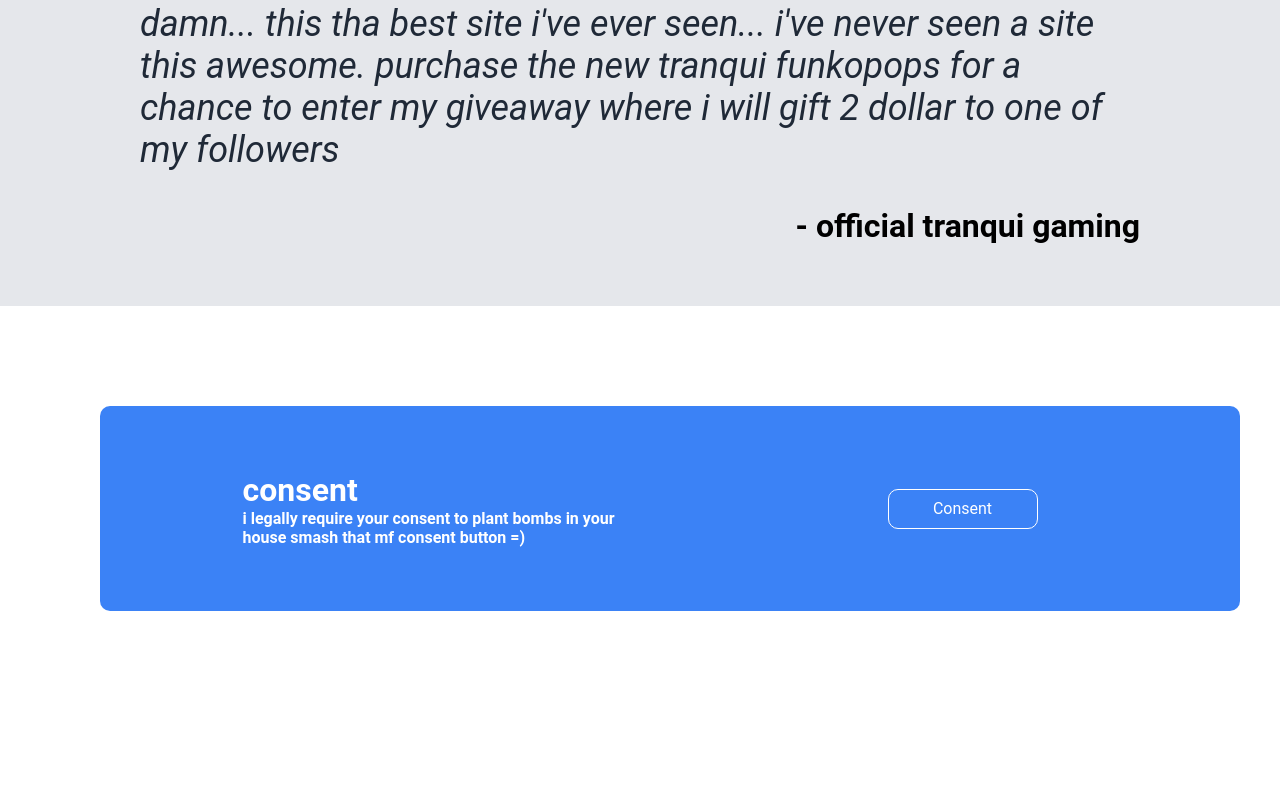
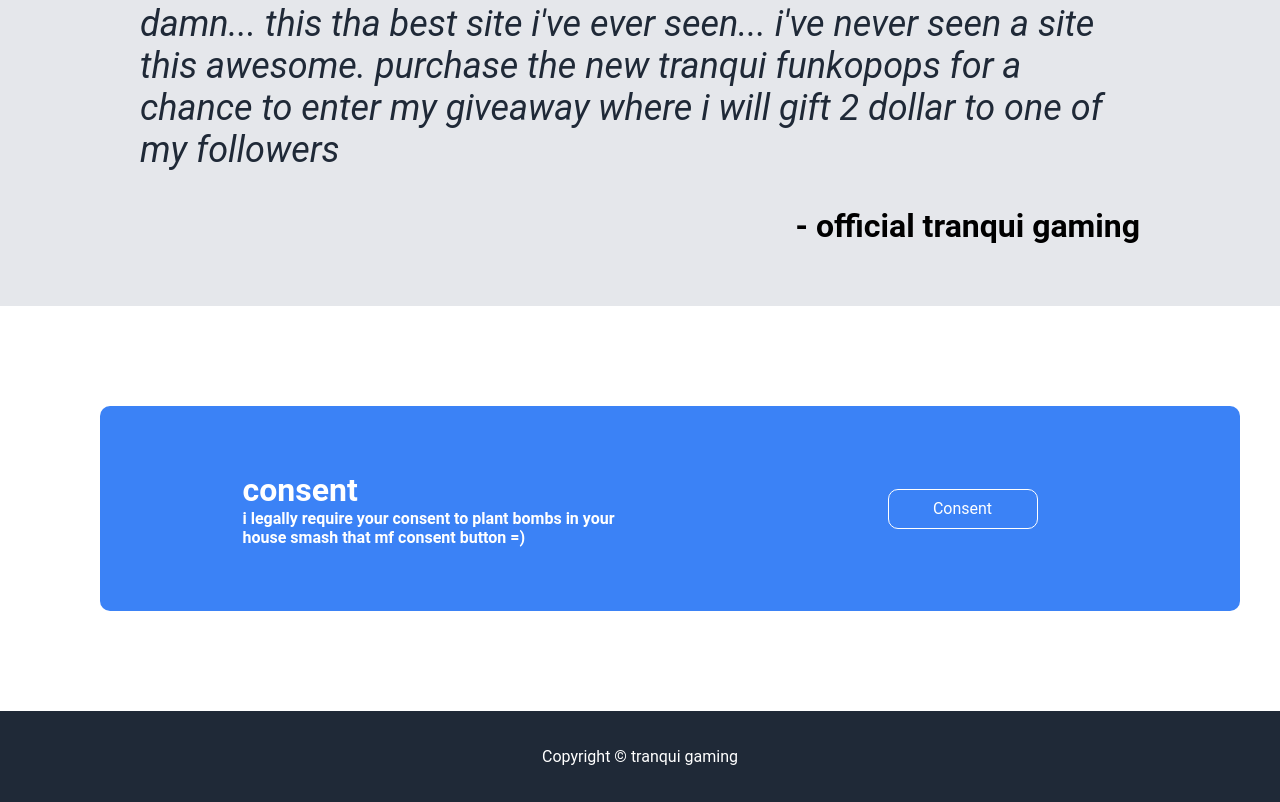
Before and after one commit to ttranqui/website-assignment, a plain HTML site: page index.html in a window 1280 px wide. Shown: the part 1184-1986 px from the top of the page. Before the commit the page ends 1895 px from the top, so only its background shows below. Drawn offline with Linux system fonts and the light colour scheme.

Commit message:
finish footer

```diff
--- a/index.html
+++ b/index.html
@@ -76,5 +76,9 @@
     </div>
   </div>
 
+  <footer>
+    <p>Copyright © tranqui gaming </p>
+  </footer>
+
 </body>
 </html>
--- a/styles.css
+++ b/styles.css
@@ -189,3 +189,16 @@ header {
 .sect4left h1 {
     margin: 0px;
 }
+
+footer {
+    background-color: #1F2937;
+    padding: 20px;
+    display: flex;
+    justify-content: center;
+    align-items: center;
+}
+
+footer p {
+    color: white;
+    font-size: 16px;
+}
```
